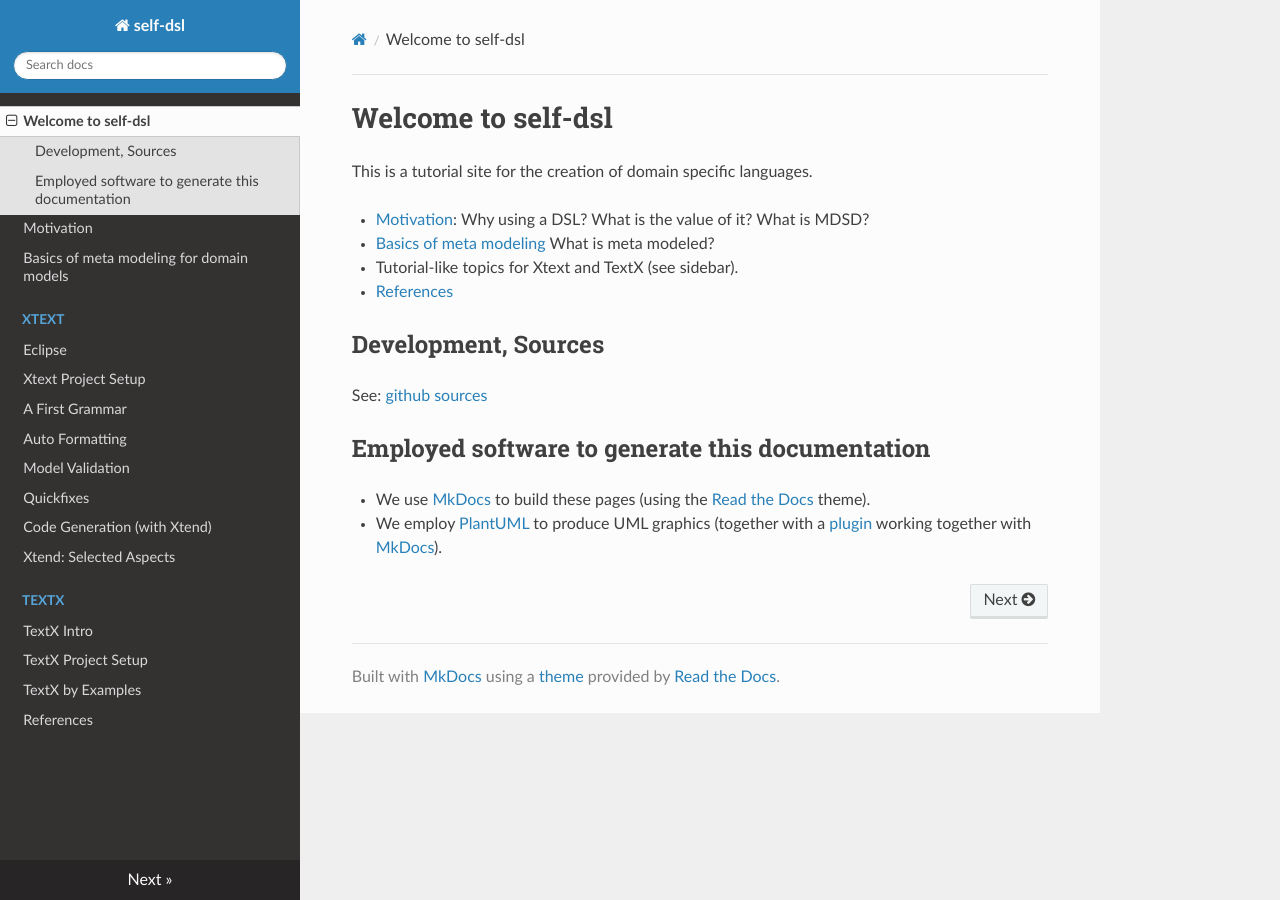
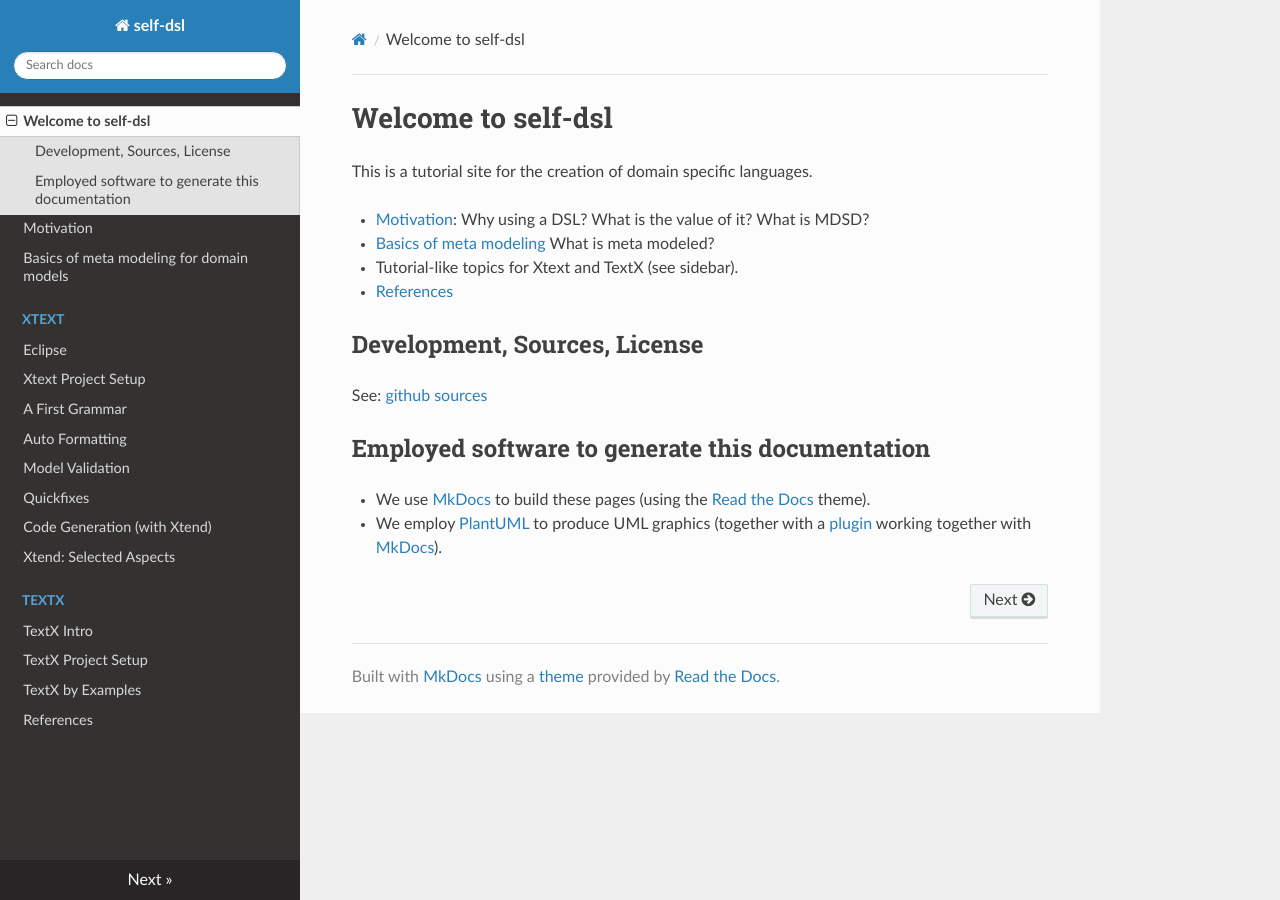
Before and after one commit to goto40/self-dsl, an MkDocs documentation site: the page built from docs/index.md, in a window 1280 px wide. Built offline with MkDocs 1.6.1, drawn with Linux system fonts in a browser that asks for light colours; nearby versions of some CDN libraries; old or Windows-style settings are respelled for this version of MkDocs.

Commit message:
adapted links, added license text

```diff
--- a/docs/index.md
+++ b/docs/index.md
@@ -12,7 +12,7 @@ This is a tutorial site for the creation of domain specific languages.
 
  * [References](references.md)
 
-## Development, Sources
+## Development, Sources, License
 
 See: [github sources](https://github.com/goto40/self-dsl)
 
```
